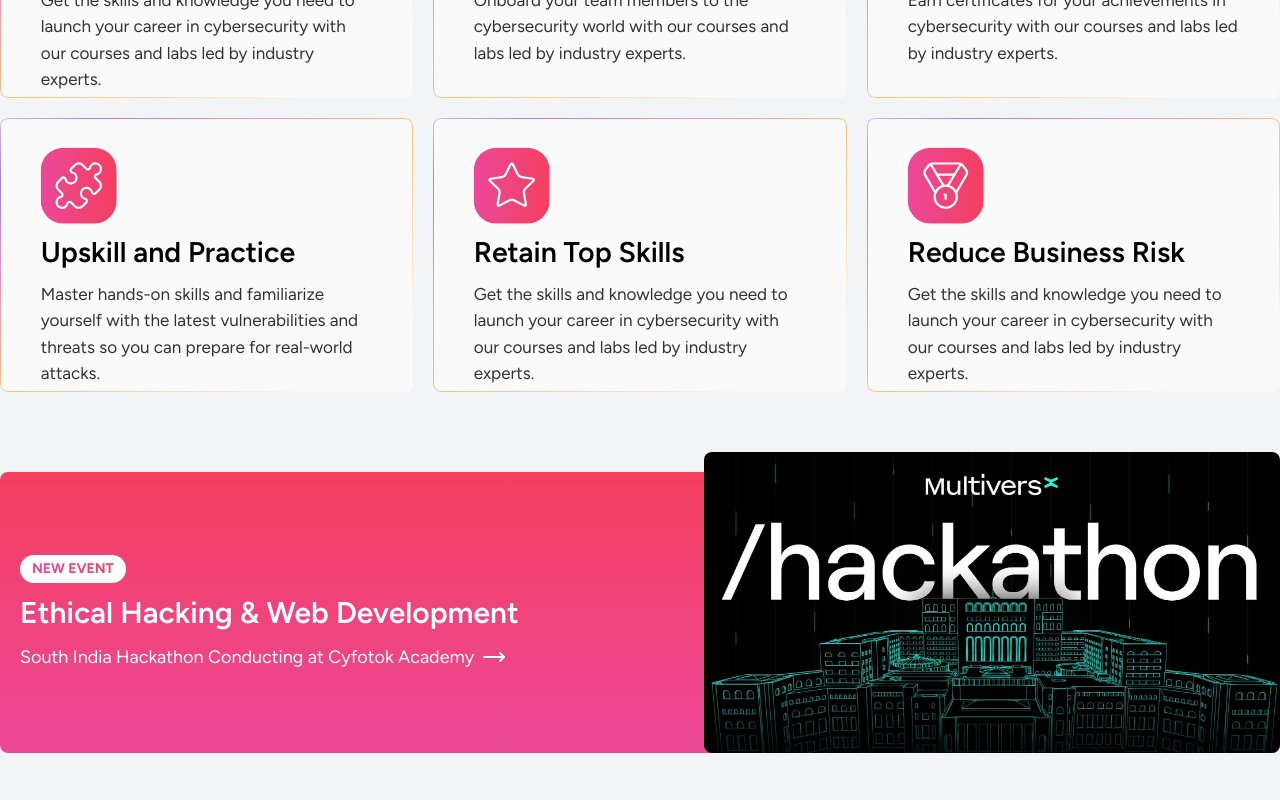
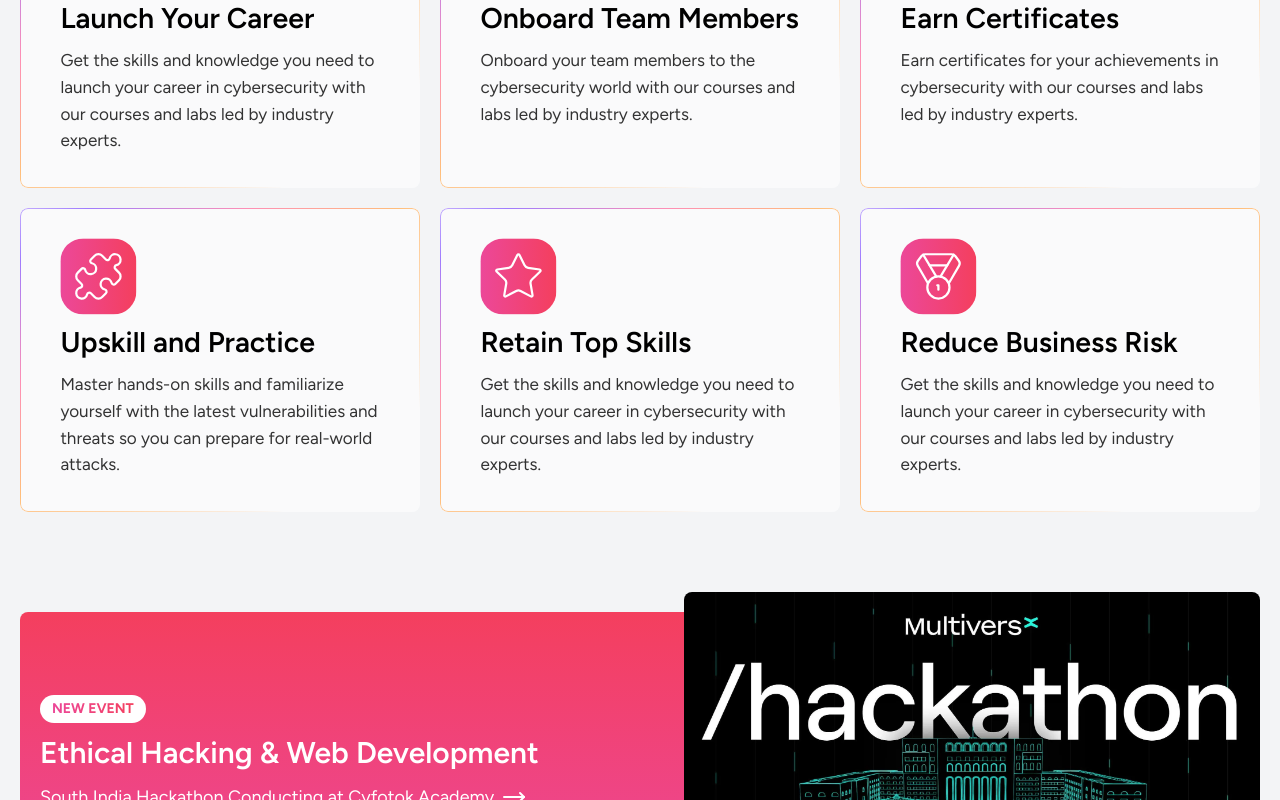
Before and after one commit to Najas-Cyfotok/cyfotok-academy-website, a Next.js app: page / in a window 1280 px wide. Shown: the part 1720-2520 px from the top of the page. Built offline with nearby package versions, Linux system fonts and the light colour scheme.

Commit message:
minor padding in some devices

```diff
--- a/src/app/components/facilitiesCard.tsx
+++ b/src/app/components/facilitiesCard.tsx
@@ -10,7 +10,7 @@
 const FacilitiesCard = ({imgUrl, title, description}: FacilitiesCardProps) => {
   return (
     <ShineBorder color={["#A07CFE", "#FE8FB5", "#FFBE7B"]} className="bg-white/60">
-      <div className=" px-5 py-3 flex flex-col gap-y-3 h-[250px] hover:scale-100 scale-95 duration transition max-md:py-0">
+      <div className=" px-5 py-3 flex flex-col gap-y-3 h-[280px] hover:scale-100 scale-95 duration transition max-md:py-0">
         <Image
           alt={title}
           src={imgUrl}
@@ -18,8 +18,8 @@
           height={200}
           className="w-20 h-20 bg-gradient-to-r from-pink-500 to-rose-500 p-3 rounded-3xl text-white "
         />
-        <p className="font-semibold text-3xl">{title}</p>
-        <p className="text-black/80 text-lg">{description.slice(0, 200)}</p>
+        <h2 className="font-semibold text-3xl max-md:text-2xl">{title}</h2>
+        <p className="text-black/80 text-base xl:text-lg">{description.slice(0, 200)}</p>
       </div>
     </ShineBorder>
   );
--- a/src/app/sections/CompanyAbout.tsx
+++ b/src/app/sections/CompanyAbout.tsx
@@ -4,7 +4,7 @@
 
 const CompanyAbout = () => {
   return (
-    <section className="flex items-center justify-between bg-black/80 text-white rounded-xl max-md:flex-col">
+    <section className="flex items-center justify-between bg-black/80 text-white rounded-xl max-md:flex-col m-5">
       <div className="flex flex-col gap-y-6 w-2/4 p-5 max-md:w-full max-md:text-center">
         <h1 className="text-6xl font-thin max-lg:text-4xl max-md:text-5xl"><span className="bg-clip-text text-transparent bg-gradient-to-r from-pink-500 to-rose-500 font-semibold">Cyfotok</span> for Teams</h1>
         <p className="text-balance font-thin text-lg max-xl:text-base max-md:text-sm">
--- a/src/app/sections/Contact.tsx
+++ b/src/app/sections/Contact.tsx
@@ -5,7 +5,7 @@
 
 const Contact = () => {
   return (
-    <section>
+    <section className="m-5">
       <div className="flex justify-center items-center max-lg:flex-col px-3 max-lg:text-center">
         <div className="w-1/2 max-lg:w-full ">
           <h2 className="text-6xl font-semibold max-xl:text-4xl max-sm:text-3xl">
@@ -19,13 +19,13 @@
             cybersecurity.{" "}
           </p>
         </div>
-        <div className="w-1/2 relative overflow-hidden max-lg:w-full ">
+        <div className="w-1/2 relative overflow-hidden max-lg:w-full h-[500px] max-lg:h-auto">
           <Image
             src={contactBG}
             alt="contact-bakcground"
             width={1080}
             height={1080}
-            className="absolute top-0 left-0 max-w-2xl object-cover z-[-1] opacity-40"
+            className="absolute top-0 left-0 max-w-2xl object-cover z-[-1] opacity-40 h-full max-lg:hidden"
           />
           <div className="p-3  h-96 flex justify-center max-lg:h-auto items-start flex-col">
             <div className="bg-black/90 text-white px-6 py-4 xl:max-w-xl max-lg:w-full w-full rounded-lg ">
@@ -50,7 +50,7 @@
               </div>
             </div>
           </div>
-          <hr className="my-10" />
+          <hr className="my-10 max-lg:hidden" />
         </div>
       </div>
     </section>
--- a/src/app/sections/Footer.tsx
+++ b/src/app/sections/Footer.tsx
@@ -4,7 +4,7 @@
 
 const Footer = () => {
   return (
-    <footer>
+    <footer className="p-5">
       <div className="flex justify-between items-center">
         <Logo />
         <p className="text-black/80">© 2023 Cyfotok Academy</p>
--- a/src/app/sections/Hackathon.tsx
+++ b/src/app/sections/Hackathon.tsx
@@ -5,7 +5,7 @@
 
 const Hackathon = () => {
   return (
-    <section className="my-20 bg-gradient-to-t from-pink-500 to-rose-500  rounded-lg relative flex justify-between items-center max-md:flex-col">
+    <section className="my-20 bg-gradient-to-t from-pink-500 to-rose-500  rounded-lg relative flex justify-between items-center max-md:flex-col m-5">
       <div className="flex flex-col gap-y-3 p-5">
         <p className="text-sm px-3 py-1 font-bold uppercase bg-white rounded-full w-fit">
           <span className="bg-clip-text text-transparent bg-gradient-to-r from-pink-500 to-rose-500">
--- a/src/app/sections/TrainingFacilities.tsx
+++ b/src/app/sections/TrainingFacilities.tsx
@@ -3,7 +3,7 @@
 
 const TrainingFacilities = () => {
   return (
-    <section>
+    <section className="p-5">
       <p className="my-10 text-4xl tracking-wide font-medium text-black/80 max-md:px-3">
         Why{" "}
         <span className="bg-clip-text text-transparent bg-gradient-to-r from-pink-500 to-rose-500 ">
```
